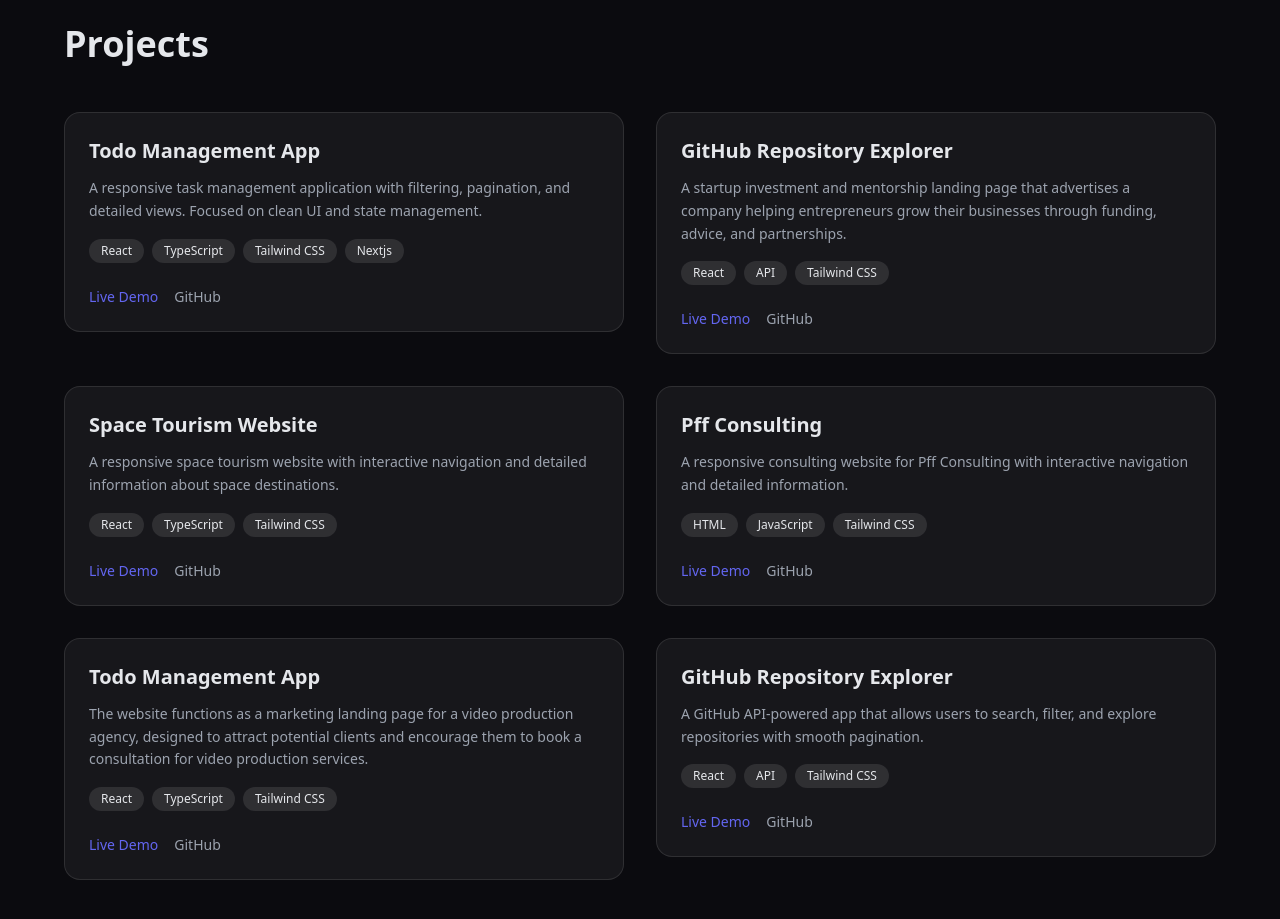
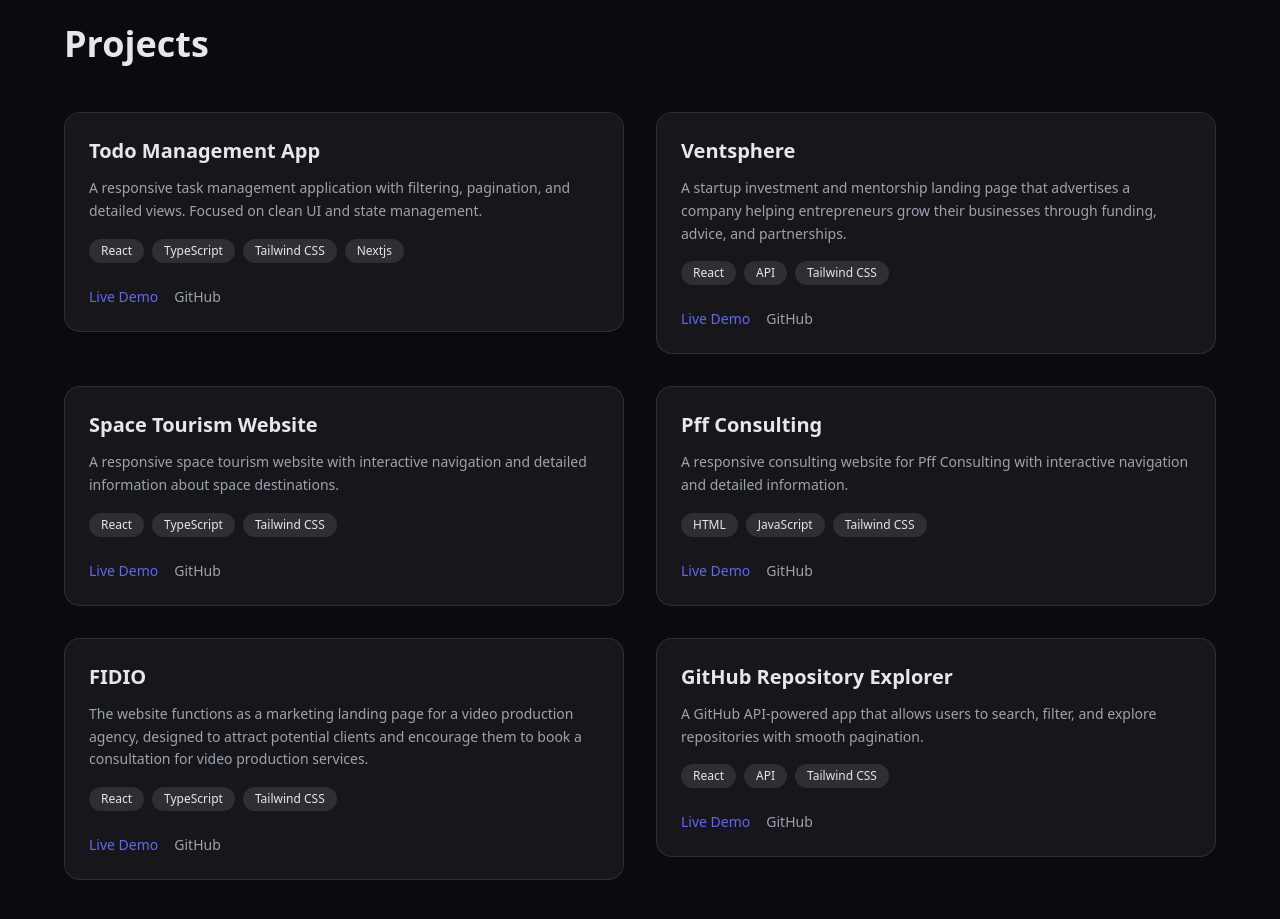
Before and after one commit to Ruthexy/Ruth-Portfolio, a React (Vite) app: page / in a window 1280 px wide. Shown: the part 2860-3779 px from the top of the page. Built offline with nearby package versions, Linux system fonts and the light colour scheme.

Commit message:
changess

```diff
--- a/src/Data/Projects.ts
+++ b/src/Data/Projects.ts
@@ -17,7 +17,7 @@ github: 'https://github.com/Ruthexy/TodoApp.git',
 live: 'https://next-todo-app-lyart-ten.vercel.app/',
 },
 {
-title: 'GitHub Repository Explorer',
+title: 'Ventsphere',
 description:
 'A startup investment and mentorship landing page that advertises a company helping entrepreneurs grow their businesses through funding, advice, and partnerships.',
 tech: ['React', 'API', 'Tailwind CSS'],
@@ -41,7 +41,7 @@ github: 'https://github.com/Ruthexy/PFF-CONSULTING-1.git',
 live: 'https://pff-consulting-1.vercel.app/',
 },
 {
-title: 'Todo Management App',
+title: 'FIDIO',
 description:
 'The website functions as a marketing landing page for a video production agency, designed to attract potential clients and encourage them to book a consultation for video production services.',
 tech: ['React', 'TypeScript', 'Tailwind CSS'],
```
